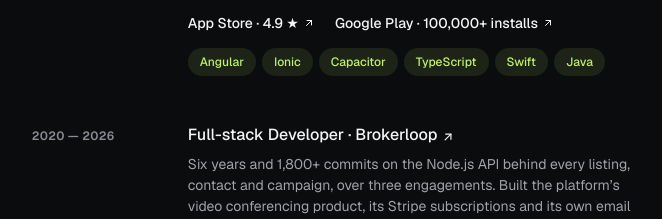
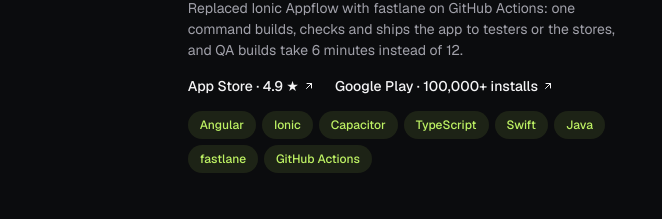
Before and after one commit to anaidenko/naidenko.dev, a Next.js app: page / in a window 1280 px wide. Shown: the part 1428-1647 px from the top of the page, without its empty margins (568-1230 px from the left). Built offline with nearby package versions, Linux system fonts and the light colour scheme; no server answers; a web font is replaced by a local one.

Commit message:
feat(content): the Buddy Punch entry credits its release pipeline, and release 1.3.0 (#8)
The Buddy Punch entry gains one sentence and two chips (fastlane, GitHub Actions) for the app's release pipeline. Release 1.3.0.

```diff
--- a/package.json
+++ b/package.json
@@ -1,6 +1,6 @@
 {
     "name": "naidenko-dev",
-    "version": "1.2.2",
+    "version": "1.3.0",
     "private": true,
     "scripts": {
         "dev": "next dev",
--- a/src/content/experience.ts
+++ b/src/content/experience.ts
@@ -13,7 +13,8 @@
 
 /**
  * Condensed from the live Toptal entries: talent view saved 2026-09-23 (Buddy Punch, Brokerloop,
- * RentWise) and the public page saved 2026-09-16 (USC ICT).
+ * RentWise) and the public page saved 2026-09-16 (USC ICT). Buddy Punch's last sentence follows
+ * the Toptal accomplishment written on 2026-10-07.
  */
 export const experience: readonly ExperienceEntry[] = [
     {
@@ -21,9 +22,11 @@
         role: "Senior Mobile Developer",
         company: "Buddy Punch",
         url: "https://buddypunch.com/",
+        // QA build of both platforms: 12–13 min on Appflow (its build logs, 2026-09-24 and
+        // 2026-09-29), 5.4–5.9 min on GitHub Actions with warm caches (2026-10-05).
         summary:
-            "Owned the iOS and Android app end to end as its sole developer for seven years: architecture, features, native integrations and every store release. Built Offline Mode, the product’s most requested feature of 2025, and the GPS layer the product sells on, and carried the app from Cordova to Angular 21, Ionic 8 and Capacitor 8.",
-        chips: ["Angular", "Ionic", "Capacitor", "TypeScript", "Swift", "Java"],
+            "Owned the iOS and Android app end to end as its sole developer for seven years: architecture, features, native integrations and every store release. Built Offline Mode, the product’s most requested feature of 2025, and the GPS layer the product sells on, and carried the app from Cordova to Angular 21, Ionic 8 and Capacitor 8. Replaced Ionic Appflow with fastlane on GitHub Actions: one command builds, checks and ships the app to testers or the stores, and QA builds take 6 minutes instead of 12.",
+        chips: ["Angular", "Ionic", "Capacitor", "TypeScript", "Swift", "Java", "fastlane", "GitHub Actions"],
         links: [
             {
                 label: `App Store · ${storeMetrics.appStoreRating} ★`,
```
